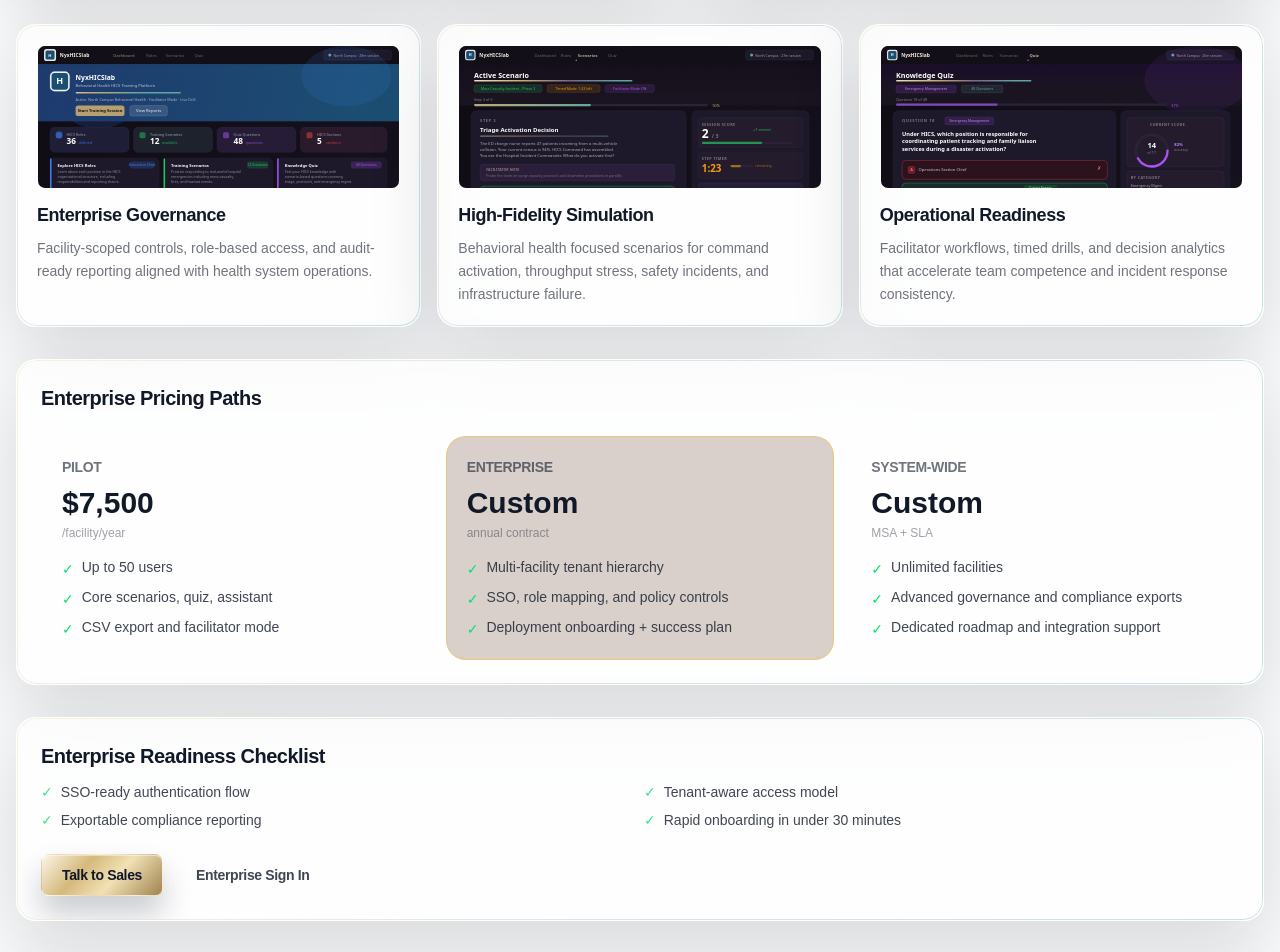
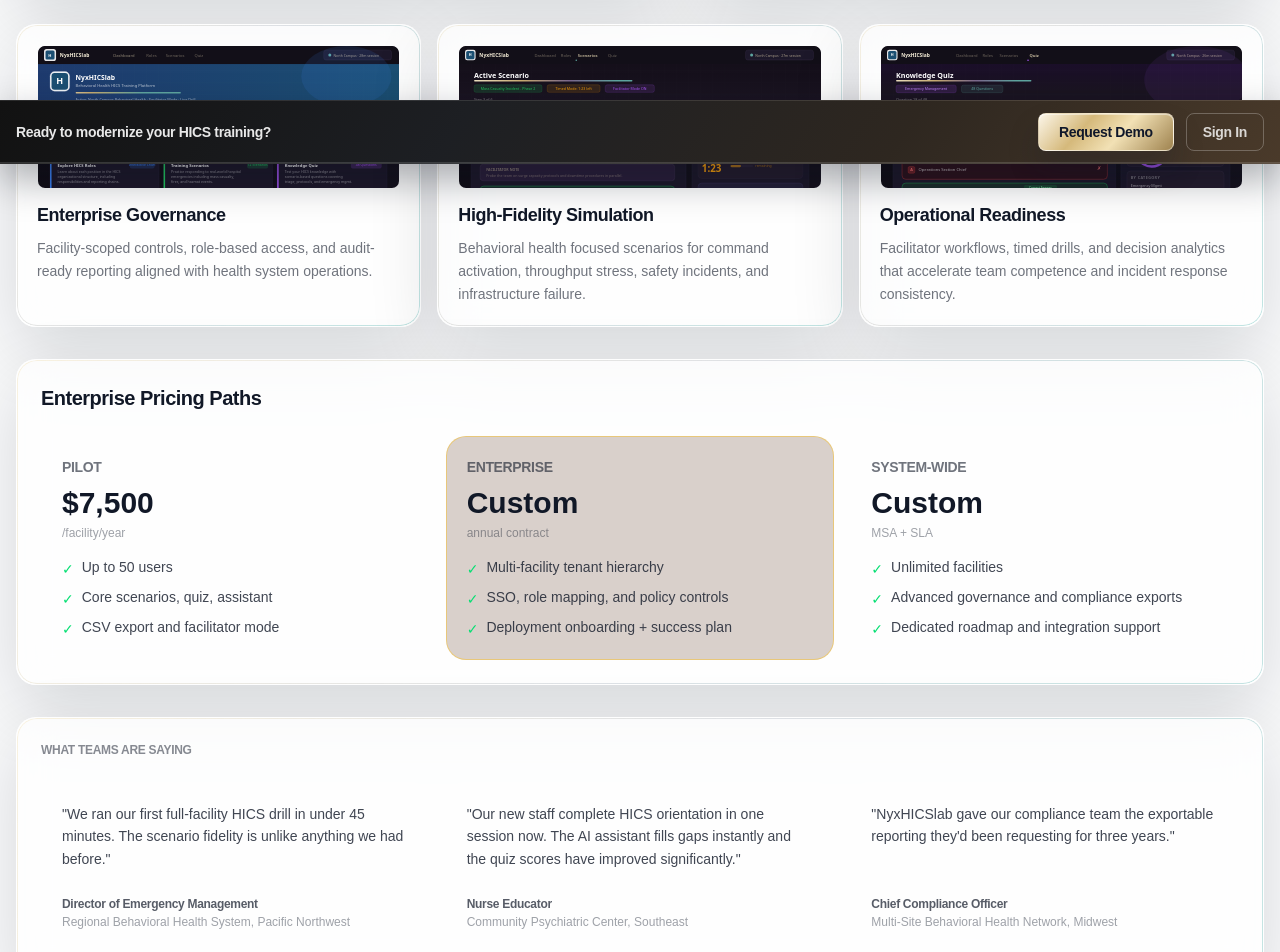
Before and after one commit to cmc-creator/HICS, a React (Vite) app in the folder hics-app/: page / in a window 1280 px wide. Shown: the part 700-1652 px from the top of the page. Built offline with nearby package versions, Linux system fonts and the light colour scheme.

Commit message:
Security headers + CSP; testimonials strip; sticky landing CTA

```diff
--- a/hics-app/src/pages/LandingPage.tsx
+++ b/hics-app/src/pages/LandingPage.tsx
@@ -1,9 +1,28 @@
+import { useEffect, useState } from 'react';
 import { Link } from 'react-router-dom';
 
 interface LandingPageProps {
   theme: 'light' | 'dark';
   onToggleTheme: () => void;
 }
+
+const testimonials = [
+  {
+    quote: 'We ran our first full-facility HICS drill in under 45 minutes. The scenario fidelity is unlike anything we had before.',
+    name: 'Director of Emergency Management',
+    org: 'Regional Behavioral Health System, Pacific Northwest',
+  },
+  {
+    quote: 'Our new staff complete HICS orientation in one session now. The AI assistant fills gaps instantly and the quiz scores have improved significantly.',
+    name: 'Nurse Educator',
+    org: 'Community Psychiatric Center, Southeast',
+  },
+  {
+    quote: "NyxHICSlab gave our compliance team the exportable reporting they'd been requesting for three years.",
+    name: 'Chief Compliance Officer',
+    org: 'Multi-Site Behavioral Health Network, Midwest',
+  },
+];
 
 const pillars = [
   {
@@ -50,8 +69,16 @@
 ];
 
 export default function LandingPage({ theme, onToggleTheme }: LandingPageProps) {
+  const [stickyVisible, setStickyVisible] = useState(false);
+
+  useEffect(() => {
+    const onScroll = () => setStickyVisible(window.scrollY > 320);
+    window.addEventListener('scroll', onScroll, { passive: true });
+    return () => window.removeEventListener('scroll', onScroll);
+  }, []);
+
   return (
-    <div className="min-h-screen bg-gray-50 lux-page">
+    <div className="min-h-screen bg-gray-50 lux-page pb-20 md:pb-0">
       <header className="nyx-hero text-white px-4 py-5 relative overflow-hidden">
         <div className="lux-grid-pattern" />
         <div className="max-w-7xl mx-auto flex items-center justify-between gap-4">
@@ -144,6 +171,21 @@
         </section>
 
         <section className="nyx-panel p-6">
+          <p className="text-xs tracking-[0.2em] opacity-50 font-bold mb-6">WHAT TEAMS ARE SAYING</p>
+          <div className="grid md:grid-cols-3 gap-4">
+            {testimonials.map((t) => (
+              <blockquote key={t.name} className="rounded-xl border border-white/10 bg-white/5 p-5 flex flex-col gap-3">
+                <p className="text-sm leading-relaxed opacity-80">"{t.quote}"</p>
+                <footer className="mt-auto pt-3 border-t border-white/10">
+                  <p className="text-xs font-semibold opacity-70">{t.name}</p>
+                  <p className="text-xs opacity-40 mt-0.5">{t.org}</p>
+                </footer>
+              </blockquote>
+            ))}
+          </div>
+        </section>
+
+        <section className="nyx-panel p-6">
           <h2 className="text-xl font-bold mb-3">Enterprise Readiness Checklist</h2>
           <div className="grid sm:grid-cols-2 gap-2">
             {trustItems.map((item) => (
@@ -165,6 +207,35 @@
           <p className="mt-1">NyxHICSlab, NyxCollective, and related names, logos, product marks, and design marks are trademarks of NyxCollective LLC.</p>
         </footer>
       </main>
+
+      {/* Sticky bottom CTA - appears after hero scrolls out of view */}
+      <div
+        className={`fixed bottom-0 inset-x-0 z-50 transition-transform duration-300 ${
+          stickyVisible ? 'translate-y-0' : 'translate-y-full'
+        }`}
+      >
+        <div className="nyx-hero border-t border-white/10 px-4 py-3">
+          <div className="max-w-7xl mx-auto flex items-center justify-between gap-4 flex-wrap">
+            <p className="text-sm font-semibold text-white/90 hidden sm:block">
+              Ready to modernize your HICS training?
+            </p>
+            <div className="flex items-center gap-3 ml-auto">
+              <Link
+                to="/request-demo"
+                className="nyx-button-metal px-5 py-2 rounded-lg text-sm font-semibold"
+              >
+                Request Demo
+              </Link>
+              <Link
+                to="/login"
+                className="border border-white/25 text-white/80 hover:text-white px-4 py-2 rounded-lg text-sm font-semibold transition-colors"
+              >
+                Sign In
+              </Link>
+            </div>
+          </div>
+        </div>
+      </div>
     </div>
   );
 }
```
Also changed, not shown: 1 other file (tests, documents, lock files or other folders).
